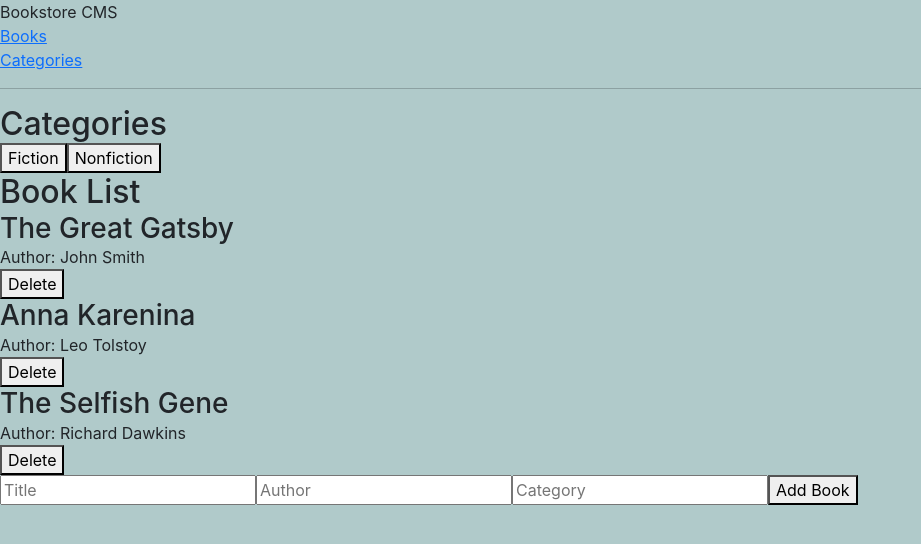
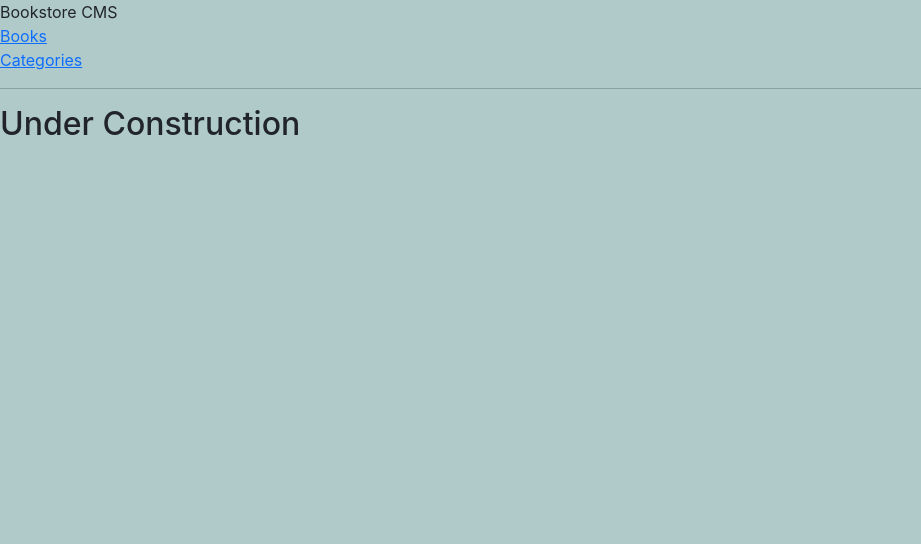
Before and after one commit to Eccb7/book-store, a React (Create React App) app: page /categories in a window 1280 px wide. Shown: the top 544 px of the page, without its empty margins (0-921 px from the left). Built offline with nearby package versions, Linux system fonts and the light colour scheme.

Commit message:
Add other component updates

```diff
--- a/src/components/BookList.js
+++ b/src/components/BookList.js
@@ -1,25 +1,50 @@
 import React from 'react';
 import PropTypes from 'prop-types';
-import IndividualBook from './IndividualBook';
+import { useDispatch } from 'react-redux';
+import { removeBook } from '../redux/books/booksSlice';
 
-const BookList = ({ books, onDelete }) => (
-  <div>
-    <h2>Book List</h2>
-    {books.map((book) => (
-      <IndividualBook key={book.id} book={book} onDelete={() => onDelete(book.id)} />
-    ))}
-  </div>
-);
+const BookList = ({ books }) => {
+  const dispatch = useDispatch();
+
+  if (!Array.isArray(books) || books.length === 0) {
+    return <p>No books available</p>;
+  }
+
+  const handleRemoveBook = (itemId) => {
+    dispatch(removeBook(itemId));
+  };
+
+  return (
+    <ul>
+      {books.map((book) => (
+        <li key={book.itemId}>
+          <h3>{book.title}</h3>
+          <p>
+            Author:
+            {' '}
+            {book.author}
+          </p>
+          <p>
+            Category:
+            {' '}
+            {book.category}
+          </p>
+          <button type="submit" onClick={() => handleRemoveBook(book.itemId)}>Remove Book</button>
+        </li>
+      ))}
+    </ul>
+  );
+};
 
 BookList.propTypes = {
   books: PropTypes.arrayOf(
     PropTypes.shape({
-      id: PropTypes.string.isRequired,
+      itemId: PropTypes.string,
       title: PropTypes.string.isRequired,
       author: PropTypes.string.isRequired,
+      category: PropTypes.string.isRequired,
     }),
   ).isRequired,
-  onDelete: PropTypes.func.isRequired,
 };
 
 export default BookList;
--- a/src/components/CategoryPage.js
+++ b/src/components/CategoryPage.js
@@ -1,46 +1,14 @@
 import React from 'react';
-import { useSelector, useDispatch } from 'react-redux';
-import { addBook, removeBook } from '../redux/books/booksSlice';
-import BookList from './BookList';
-import BookForm from './BookForm';
-import { underConstruction } from '../redux/categories/categoriesSlice';
+// import { useSelector, useDispatch } from 'react-redux';
+// import { fetchBooks, removeBook } from '../redux/books/booksSlice';
+// //  addBook,
+// import BookList from './BookList';
+// // import BookForm from './BookForm';
+// import { underConstruction } from '../redux/categories/categoriesSlice';
 
-const CategoryPage = () => {
-  const books = useSelector((state) => state.books);
-  const dispatch = useDispatch();
-
-  const handleAddBook = (newBook) => {
-    // Generate a unique id for the new book
-    const newId = `item${books.length + 1}`;
-    // Add the id property to the new book object
-    const bookWithId = { ...newBook, id: newId };
-    // Dispatch the addBook action with the new book object
-    dispatch(addBook(bookWithId));
-  };
-
-  const handleDeleteBook = (bookId) => {
-    dispatch(removeBook(bookId));
-  };
-
-  const handleCategoryClick = () => {
-    dispatch(underConstruction());
-  };
-
-  return (
-    <div>
-      <div>
-        <h2>Categories</h2>
-        <button type="button" onClick={() => handleCategoryClick('Fiction')}>
-          Fiction
-        </button>
-        <button type="button" onClick={() => handleCategoryClick('Nonfiction')}>
-          Nonfiction
-        </button>
-      </div>
-      <BookList books={books} onDelete={handleDeleteBook} />
-      <BookForm onAdd={handleAddBook} />
-    </div>
-  );
-};
-
+const CategoryPage = () => (
+  <div>
+    <h2>Under Construction</h2>
+  </div>
+);
 export default CategoryPage;
--- a/src/components/IndividualBook.js
+++ b/src/components/IndividualBook.js
@@ -1,23 +1,37 @@
 import React from 'react';
 import PropTypes from 'prop-types';
 
-const IndividualBook = ({ book, onDelete }) => (
+const IndividualBook = ({ book, onDelete }) => {
+  const {
+    itemId, title, author, category,
+  } = book;
+
+  return (
     <div>
-    <h3>{book.title}</h3>
+      <h3>{title}</h3>
       <p>
         Author:
         {' '}
-      {book.author}
+        {author}
       </p>
-    <button type="button" onClick={onDelete}>Delete</button>
+      <p>
+        Category:
+        {' '}
+        {category}
+      </p>
+      <button type="button" onClick={() => onDelete(itemId)}>
+        Remove
+      </button>
     </div>
   );
+};
 
 IndividualBook.propTypes = {
   book: PropTypes.shape({
-    id: PropTypes.string.isRequired,
+    itemId: PropTypes.string.isRequired,
     title: PropTypes.string.isRequired,
     author: PropTypes.string.isRequired,
+    category: PropTypes.string.isRequired,
   }).isRequired,
   onDelete: PropTypes.func.isRequired,
 };
```
Also changed, not shown: src/components/Home.js (added, +47 -0 lines), src/components/Navigation.js (deleted, +0 -18 lines). Lines whose indentation alone changed are shown as unchanged.
